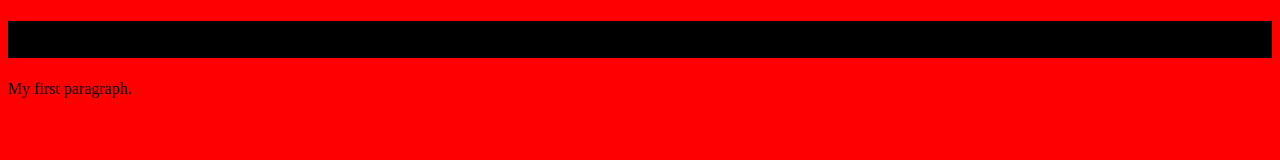
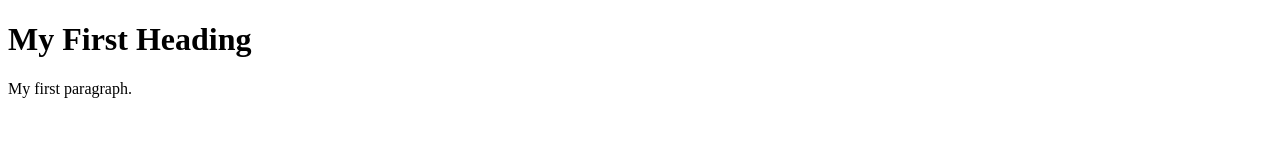
Before and after one commit to Scaaah/Video-Game-Review-Website, a plain HTML site: page index.html in a window 1280 px wide. Drawn offline with Linux system fonts and the light colour scheme.

Commit message:
Update style.css

```diff
--- a/resources/css/style.css
+++ b/resources/css/style.css
@@ -1,7 +1,7 @@
 body {
-  background-color: #ff0000;
+  background-color: #ffffff;
 }
 
 h1 {
-  background-color: #000000;
+  background-color: #ffffff;
 }
```
